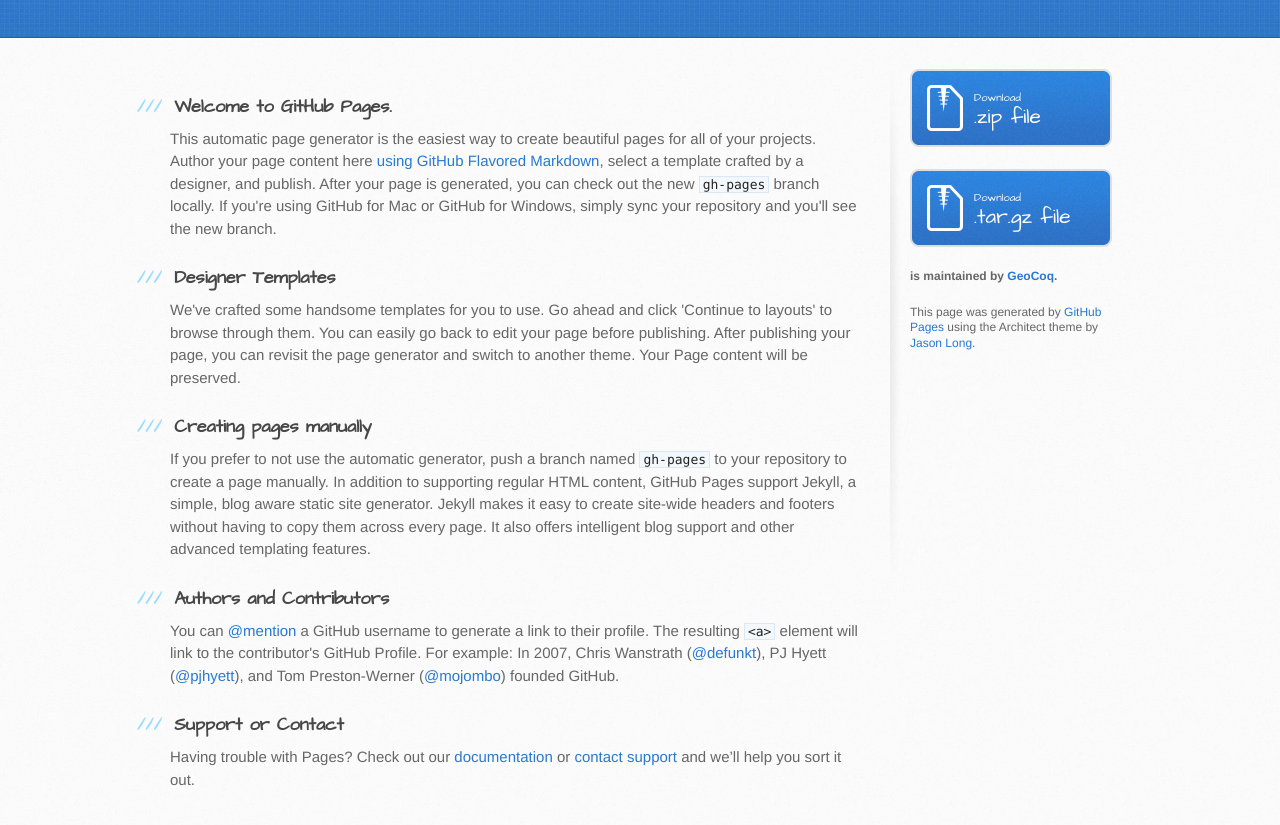
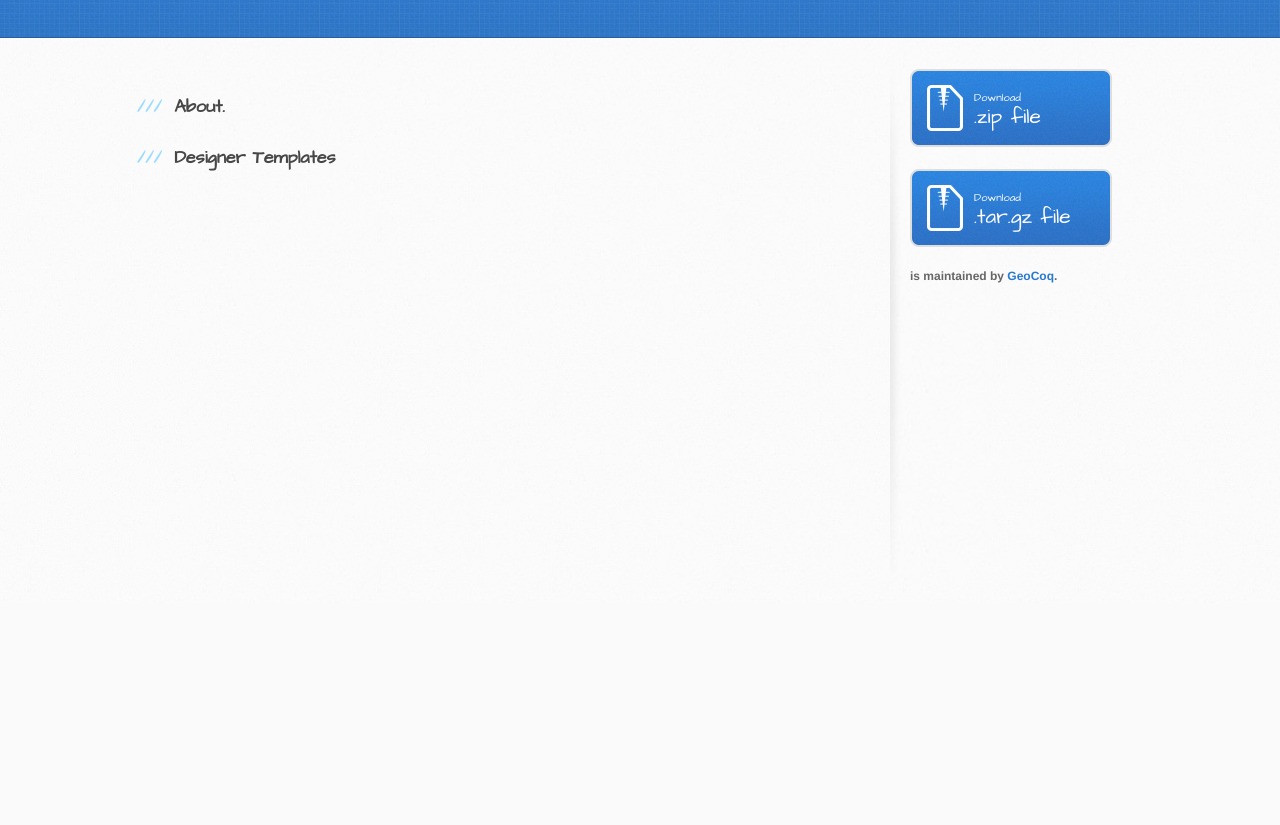
Before and after one commit to GeoCoq/GeoCoq, a plain HTML site: page index.html in a window 1280 px wide. Shown: the part 197-1022 px from the top of the page. After the commit the page ends 800 px from the top, so only its background shows below. Drawn offline with Linux system fonts and the light colour scheme.

Commit message:
remove verbiage

```diff
--- a/index.html
+++ b/index.html
@@ -29,29 +29,15 @@
       <div class="inner clearfix">
         <section id="main-content">
           <h3>
-<a id="welcome-to-github-pages" class="anchor" href="#welcome-to-github-pages" aria-hidden="true"><span class="octicon octicon-link"></span></a>Welcome to GitHub Pages.</h3>
+	    <a class="anchor" href="#welcome-to-github-pages" aria-hidden="true"><span class="octicon octicon-link"></span></a>About.</h3>
 
-<p>This automatic page generator is the easiest way to create beautiful pages for all of your projects. Author your page content here <a href="https://guides.github.com/features/mastering-markdown/">using GitHub Flavored Markdown</a>, select a template crafted by a designer, and publish. After your page is generated, you can check out the new <code>gh-pages</code> branch locally. If you're using GitHub for Mac or GitHub for Windows, simply sync your repository and you'll see the new branch.</p>
+
 
 <h3>
 <a id="designer-templates" class="anchor" href="#designer-templates" aria-hidden="true"><span class="octicon octicon-link"></span></a>Designer Templates</h3>
 
-<p>We've crafted some handsome templates for you to use. Go ahead and click 'Continue to layouts' to browse through them. You can easily go back to edit your page before publishing. After publishing your page, you can revisit the page generator and switch to another theme. Your Page content will be preserved.</p>
 
-<h3>
-<a id="creating-pages-manually" class="anchor" href="#creating-pages-manually" aria-hidden="true"><span class="octicon octicon-link"></span></a>Creating pages manually</h3>
 
-<p>If you prefer to not use the automatic generator, push a branch named <code>gh-pages</code> to your repository to create a page manually. In addition to supporting regular HTML content, GitHub Pages support Jekyll, a simple, blog aware static site generator. Jekyll makes it easy to create site-wide headers and footers without having to copy them across every page. It also offers intelligent blog support and other advanced templating features.</p>
-
-<h3>
-<a id="authors-and-contributors" class="anchor" href="#authors-and-contributors" aria-hidden="true"><span class="octicon octicon-link"></span></a>Authors and Contributors</h3>
-
-<p>You can <a href="https://github.com/blog/821" class="user-mention">@mention</a> a GitHub username to generate a link to their profile. The resulting <code>&lt;a&gt;</code> element will link to the contributor's GitHub Profile. For example: In 2007, Chris Wanstrath (<a href="https://github.com/defunkt" class="user-mention">@defunkt</a>), PJ Hyett (<a href="https://github.com/pjhyett" class="user-mention">@pjhyett</a>), and Tom Preston-Werner (<a href="https://github.com/mojombo" class="user-mention">@mojombo</a>) founded GitHub.</p>
-
-<h3>
-<a id="support-or-contact" class="anchor" href="#support-or-contact" aria-hidden="true"><span class="octicon octicon-link"></span></a>Support or Contact</h3>
-
-<p>Having trouble with Pages? Check out our <a href="https://help.github.com/pages">documentation</a> or <a href="https://github.com/contact">contact support</a> and we’ll help you sort it out.</p>
         </section>
 
         <aside id="sidebar">
@@ -65,8 +51,6 @@
           </a>
 
           <p class="repo-owner"><a href="https://github.com/GeoCoq/GeoCoq"></a> is maintained by <a href="https://github.com/GeoCoq">GeoCoq</a>.</p>
-
-          <p>This page was generated by <a href="https://pages.github.com">GitHub Pages</a> using the Architect theme by <a href="https://twitter.com/jasonlong">Jason Long</a>.</p>
         </aside>
       </div>
     </div>
```
